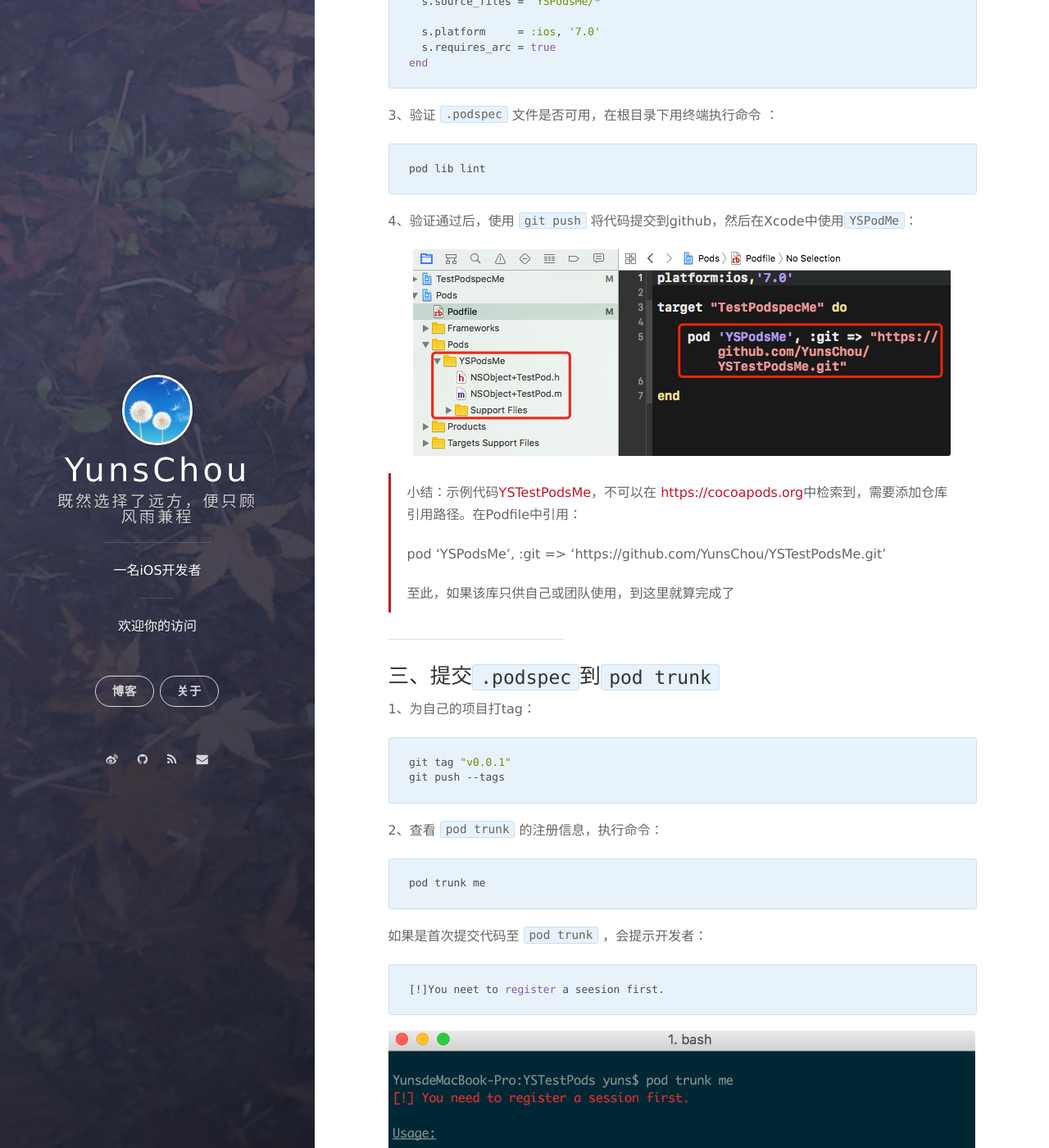
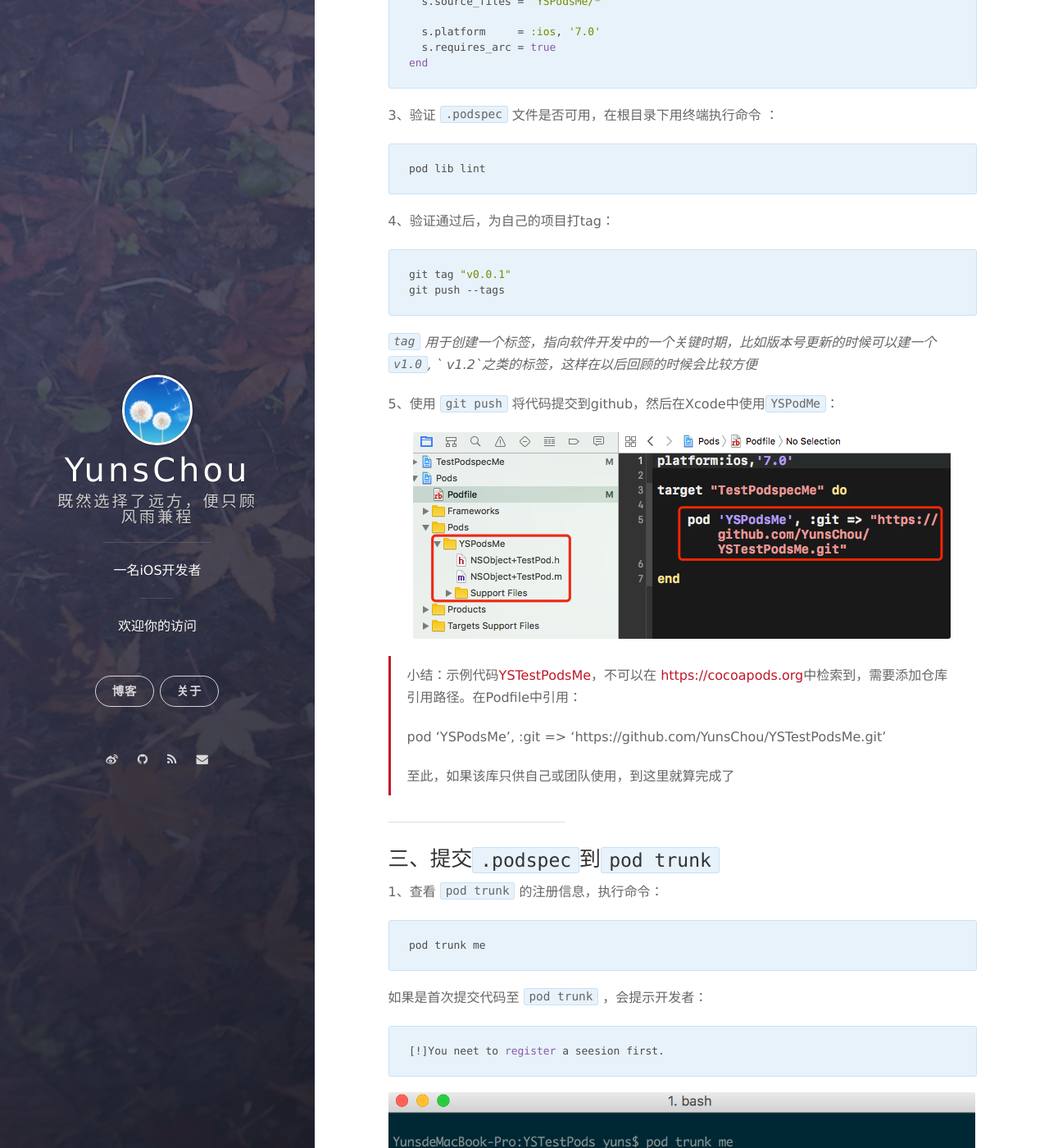
Before and after one commit to YunsChou/Yuns.github.io, a Jekyll site: the page built from _posts/2016-12-17-mediator-learn-0.md, in a window 1280 px wide and 1400 px high, scrolled down 2040 px. Shown: the whole window at 82% size. Built offline with Jekyll 4.4.1, drawn with Linux system fonts in a browser that asks for light colours; nearby versions of some CDN libraries; Markdown is read by kramdown in place of the engine named in the settings; comment, search, counter and statistics services are not loaded; some of the changed lines change nothing that is shown; some of the changed text lies outside the part shown.

Commit message:
增加tag解析

````diff
--- a/_posts/2016-12-17-mediator-learn-0.md
+++ b/_posts/2016-12-17-mediator-learn-0.md
@@ -88,7 +88,16 @@ end
 pod lib lint
 ```
 
-4、验证通过后，使用 `git push` 将代码提交到github，然后在Xcode中使用`YSPodMe`：
+4、验证通过后，为自己的项目打tag：
+
+```
+git tag "v0.0.1"
+git push --tags
+```
+
+*`tag` 用于创建一个标签，指向软件开发中的一个关键时期，比如版本号更新的时候可以建一个`v1.0`, ` v1.2`之类的标签，这样在以后回顾的时候会比较方便*
+
+5、使用 `git push` 将代码提交到github，然后在Xcode中使用`YSPodMe`：
 
 ![img](/assets/images/2016/mediator-learn-0-2.png)
 
@@ -102,14 +111,7 @@ pod lib lint
 
 ### 三、提交`.podspec`到`pod trunk`
 
-1、为自己的项目打tag：
-
-```
-git tag "v0.0.1"
-git push --tags
-```
-
-2、查看 `pod trunk` 的注册信息，执行命令：
+1、查看 `pod trunk` 的注册信息，执行命令：
 
 ```
 pod trunk me
@@ -123,7 +125,7 @@ pod trunk me
 
 ![img](/assets/images/2016/mediator-learn-0-3.png)
 
-3、注册 `pod trunk`  账号（如已经注册过，可跳过此环节），执行命令：
+2、注册 `pod trunk`  账号（如已经注册过，可跳过此环节），执行命令：
 
 ```
 pod trunk register 2647754496@qq.com "YunsChou" --verbose
@@ -133,7 +135,7 @@ pod trunk register 2647754496@qq.com "YunsChou" --verbose
 
 ![img](/assets/images/2016/mediator-learn-0-4.png)
 
-4、将通过上述`一`和`二`步骤的`.podspec`文件提交至`pod trunk`  ：
+3、将通过上述`一`和`二`步骤的`.podspec`文件提交至`pod trunk`  ：
 
 ```
 pod trunk push YSPods.podspec
@@ -141,7 +143,7 @@ pod trunk push YSPods.podspec
 
 ![img](/assets/images/2016/mediator-learn-0-5.png)
 
-5、等待一段时间（可能是几分钟或几十分钟），在 [https://cocoapods.org](https://cocoapods.org) 中检索自己的框架：
+4、等待一段时间（可能是几分钟或几十分钟），在 [https://cocoapods.org](https://cocoapods.org) 中检索自己的框架：
 
 ![img](/assets/images/2016/mediator-learn-0-6.png)
 
````
